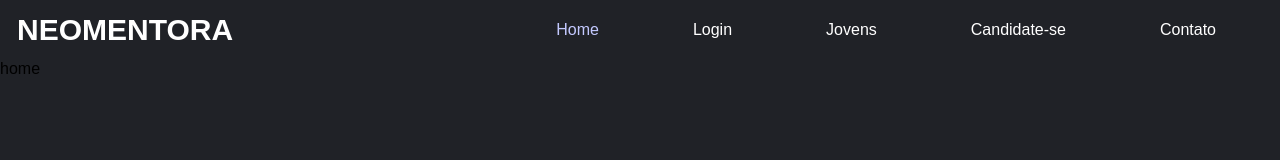
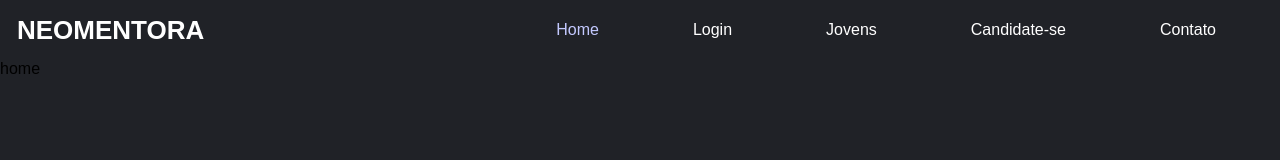
Before and after one commit to rickparra/NeoMentora, a React (Vite) app in the folder neomentora_fe/: page / in a window 1280 px wide. Shown: the top 160 px of the page. Built offline with nearby package versions, Linux system fonts and the light colour scheme.

Commit message:
Update menu.module.css

```diff
--- a/neomentora_fe/src/components/Menu/menu.module.css
+++ b/neomentora_fe/src/components/Menu/menu.module.css
@@ -24,7 +24,7 @@ header {
 .header.scrolled {}
 
 .logo {
-  font-size: 15px;
+  font-size: 13px;
   color: #fff;
   display: flex;
   align-items: center;
```
